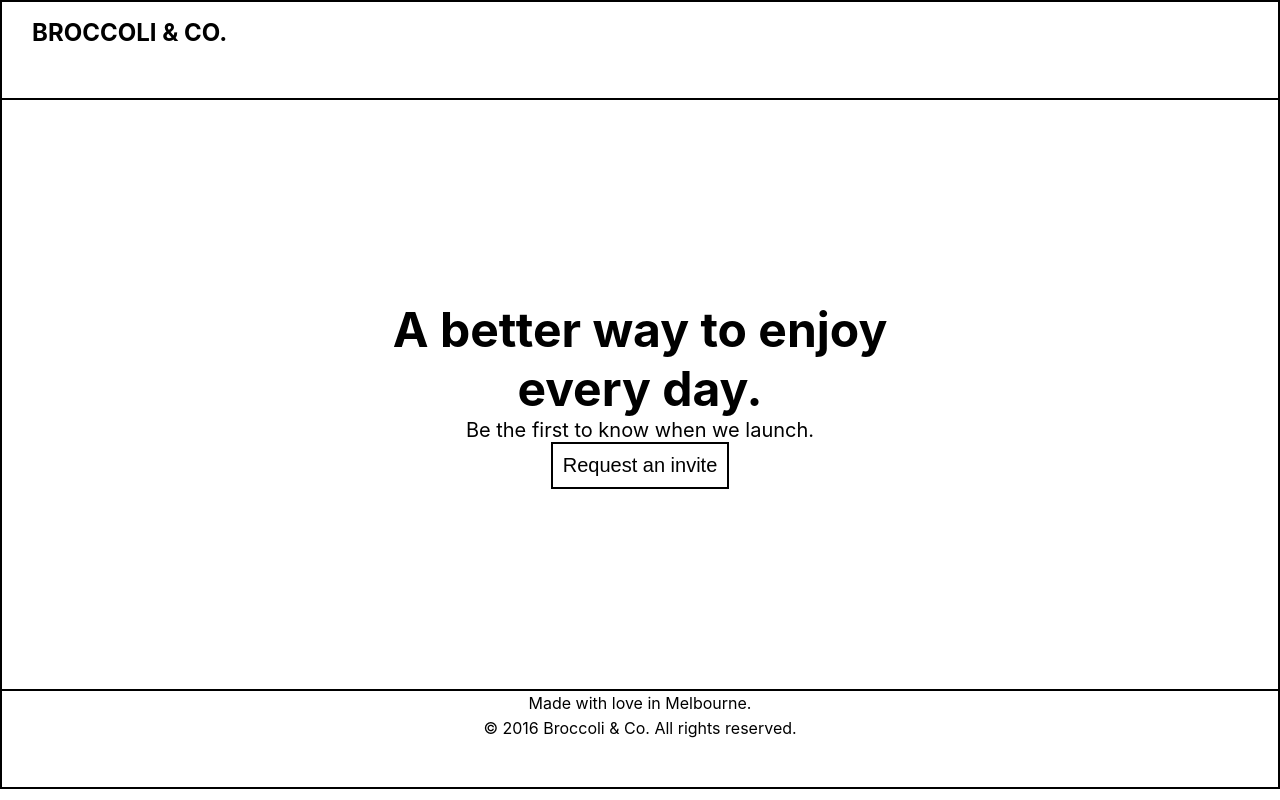
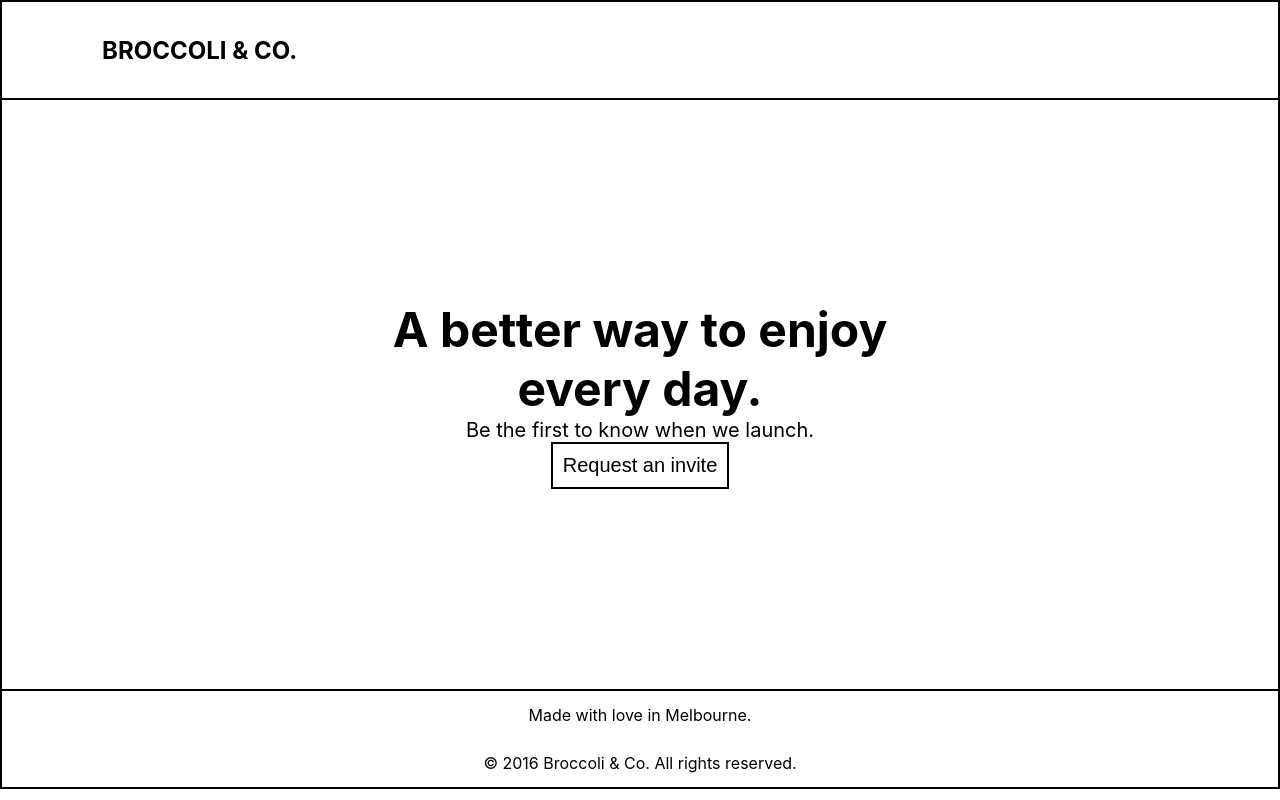
Before and after one commit to danchengsh/blinq-challenge, a React (Create React App) app in the folder blinq-app/: page / in a window 1280 px wide. Built offline with nearby package versions, Linux system fonts and the light colour scheme.

Commit message:
Vertically center content in HeaderBar and FooterBar

```diff
--- a/blinq-app/src/components/footer-bar/footer-bar.component.jsx
+++ b/blinq-app/src/components/footer-bar/footer-bar.component.jsx
@@ -3,8 +3,10 @@ import './footer-bar.styles.css';
 const FooterBar = () => {
     return (
       <div className="footer-container">
-        <p className="footer-text">Made with love in Melbourne.</p>
-        <p className="footer-text">&#169; 2016 Broccoli & Co. All rights reserved.</p>
+        <div className="footer-content">
+          <p className="footer-text">Made with love in Melbourne.</p>
+          <p className="footer-text">&#169; 2016 Broccoli & Co. All rights reserved.</p>
+        </div>
       </div>
     );
 };
--- a/blinq-app/src/components/footer-bar/footer-bar.styles.css
+++ b/blinq-app/src/components/footer-bar/footer-bar.styles.css
@@ -2,10 +2,20 @@
     width: 100%;
     height: 100px;
     border: 2px solid black;
-    text-align: center;
+}
+
+.footer-content {
+    width: 50%;
+    margin: auto;
+    height: 100%;
+    display: flex;
+    align-items: center;
+    flex-wrap: wrap;
 }
 
 .footer-text {
+    width: 100%;
+    text-align: center;
     font-size: 16px;
     font-weight: 400;
     margin: 0;
--- a/blinq-app/src/components/header-bar/header-bar.styles.css
+++ b/blinq-app/src/components/header-bar/header-bar.styles.css
@@ -2,10 +2,12 @@
     width: 100%;
     height: 100px;
     border: 2px solid black;
+    display: flex;
+    align-items: center;
 }
 
 .company-name {
-    margin-left: 30px;
+    margin-left: 100px;
     vertical-align: middle;
     line-height: normal;
     display: inline-block;
```
